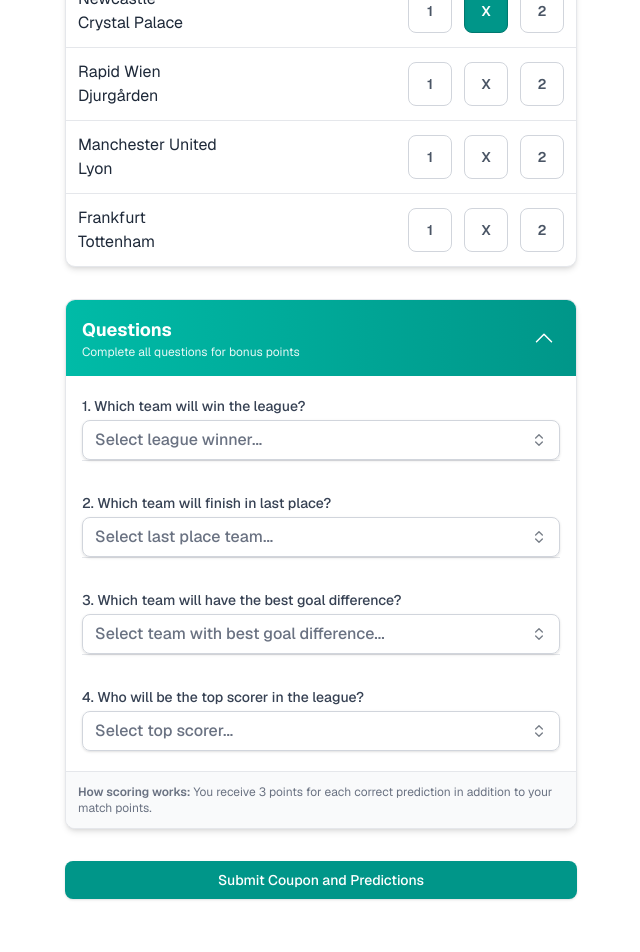
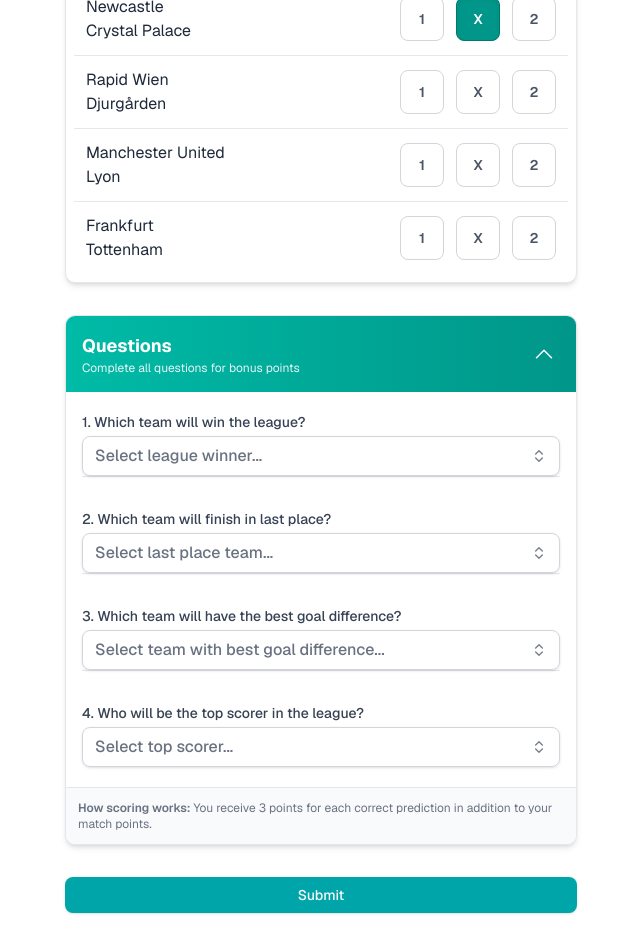
Before and after one commit to Ice-A-Slice/league-coupon, a Next.js app: page / in a window 1280 px wide. Shown: the part 392-1344 px from the top of the page, without its empty margins (319-959 px from the left). Built offline with nearby package versions, Linux system fonts and the light colour scheme.

Commit message:
refactor: update project dependencies and remove CSS modules

```diff
--- a/package.json
+++ b/package.json
@@ -45,11 +45,13 @@
     "react": "^19.0.0",
     "react-dom": "^19.0.0",
     "tailwind-merge": "^3.2.0",
-    "tailwindcss-animate": "^1.0.7"
+    "tailwindcss-animate": "^1.0.7",
+    "tw-animate-css": "^1.2.5"
   },
   "devDependencies": {
     "@eslint/eslintrc": "^3",
     "@heroicons/react": "^2.2.0",
+    "@swc/core": "^1.11.21",
     "@swc/jest": "^0.2.37",
     "@tailwindcss/postcss": "^4",
     "@testing-library/jest-dom": "^6.6.3",
--- a/src/app/page.tsx
+++ b/src/app/page.tsx
@@ -7,6 +7,7 @@
 import { Match, Selections } from "@/components/BettingCoupon/types";
 import Questionnaire from "@/components/Questionnaire/Questionnaire";
 import { Prediction, Team, Player } from "@/components/Questionnaire/types";
+import { Button } from "@/components/ui/button";
 
 // Sample data for the demo
 const sampleMatches: Match[] = [
@@ -184,14 +185,14 @@
                 </div>
               )}
 
-              <button
+              <Button
                 type="button"
-                className="w-full px-4 py-2 border border-transparent rounded-md shadow-sm text-sm font-medium text-white bg-teal-600 hover:bg-teal-700 focus:outline-none focus:ring-2 focus:ring-offset-2 focus:ring-teal-500 disabled:opacity-70"
+                className="w-full"
                 onClick={handleSubmit}
                 disabled={isSubmitting}
               >
-                {isSubmitting ? 'Submitting...' : 'Submit Coupon and Predictions'}
-              </button>
+                {isSubmitting ? 'Submitting...' : 'Submit'}
+              </Button>
             </div>
           </>
         ) : (
@@ -202,18 +203,22 @@
               </svg>
               <h2 className="text-2xl font-bold text-green-800 mb-2">Success!</h2>
               <p className="text-green-700 mb-6">Your coupon and predictions have been submitted.</p>
-              <button
+              <Button
                 type="button"
-                className="px-4 py-2 border border-transparent rounded-md shadow-sm text-sm font-medium text-white bg-green-600 hover:bg-green-700 focus:outline-none focus:ring-2 focus:ring-offset-2 focus:ring-green-500"
+                className="w-full"
                 onClick={() => {
                   setIsSubmitted(false);
                   setSelections(initialSampleSelections);
                   setPredictions(initialPredictions);
                   setValidationErrors([]);
                 }}
+                style={{
+                  backgroundColor: 'rgb(22 163 74)', // bg-green-600
+                  color: 'white'
+                }}
               >
                 Submit Another Coupon
-              </button>
+              </Button>
             </div>
           </div>
         )}
--- a/src/components/BettingCoupon/BettingCoupon.tsx
+++ b/src/components/BettingCoupon/BettingCoupon.tsx
@@ -42,7 +42,7 @@
 
   // Content for the betting coupon
   const couponContent = (
-    <div className="w-full">
+    <div className="w-full flex flex-col items-stretch p-2 overflow-x-visible">
       {matches.map((match: Match) => {
         const matchIdStr = match.id.toString();
         const currentSelection = selections[matchIdStr];
--- a/src/components/Questionnaire/Questionnaire.module.css
+++ /dev/null
@@ -1,3 +0,0 @@
-.container {
-  /* We can add component-specific styles here if needed */
-}
--- a/tailwind.config.js
+++ b/tailwind.config.js
@@ -13,12 +13,12 @@
       colors: {
         border: "hsl(var(--border))",
         input: "hsl(var(--input))",
-        ring: "hsl(var(--ring))",
+        ring: "rgb(var(--ring))",
         background: "hsl(var(--background))",
         foreground: "hsl(var(--foreground))",
         primary: {
-          DEFAULT: "hsl(var(--primary))",
-          foreground: "hsl(var(--primary-foreground))",
+          DEFAULT: "rgb(var(--primary))",
+          foreground: "rgb(var(--primary-foreground))",
         },
         secondary: {
           DEFAULT: "hsl(var(--secondary))",
```
Also changed, not shown: src/components/BettingCoupon/BettingCoupon.module.css (deleted, +0 -12 lines), 1 other file (tests, documents, lock files or other folders).
